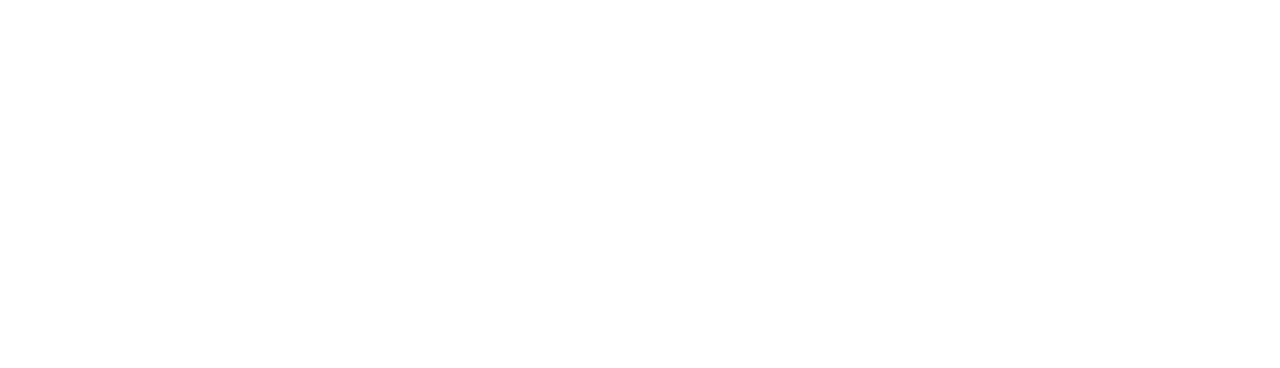
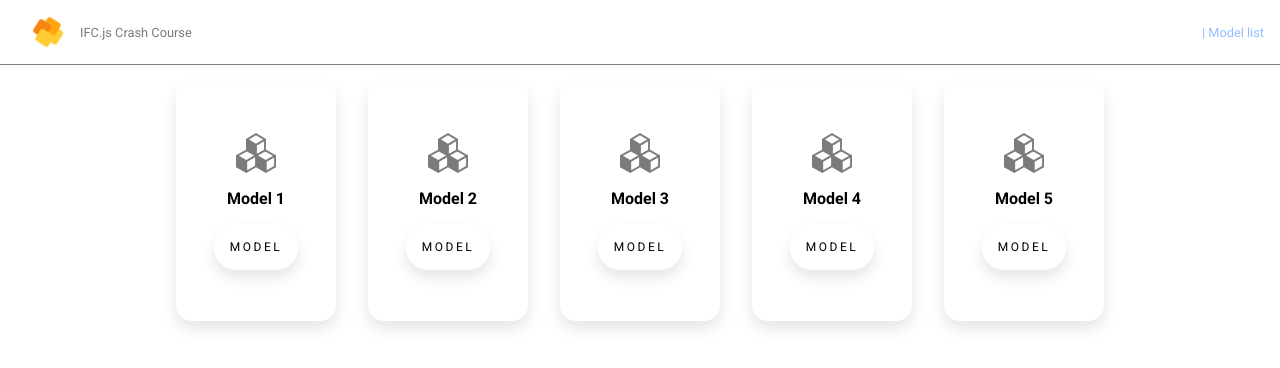
Before and after one commit to EscolaBrasileiraDeBIM/tooling-final-gabriel, a website with bundled scripts: page index.html in a window 1280 px wide. Built offline with nearby package versions, Linux system fonts and the light colour scheme.

Commit message:
Modificado index.html 	- Adicionado uma tela antes que mostra os projetos existentes
Novo arquivo model-viewer.html
	- A tela que mostra o projeto aberto selecionado na tela anterior de lista aberto

Modificado package.json
	- Mudou o path do index.js

Modificado style.css
	- Copiei o css do último desafio

Modificado bundle.js
	- Último build funcionando

Modificado index.js
	- Agora ele pega o id do projeto vindo a url
	- Pesquisa por esse id na lista de projetos
	- Usa a url desse projeto para a função loadIfc

Novo arquivo model-list.js
	- Copiei do último desafio

Novo arquivo projects.js
	- Lista com os projetos, a url aponta para o projeto IFC em data

Novos arquivos de suporte
	cube-logo.svg, favicon.ico, ifcjs-logo.svg, magnifier.svg, menu.svg, pencil.svg, scissors.svg

```diff
--- a/index.html
+++ b/index.html
@@ -1,15 +1,35 @@
 <!DOCTYPE html>
-<html>
+<html lang="en">
 <head>
-    <meta charset='utf-8'>
-    <meta http-equiv='X-UA-Compatible' content='IE=edge'>
-    <title>Page Title</title>
-    <meta name='viewport' content='width=device-width, initial-scale=1'>
-    <link rel='stylesheet' type='text/css' media='screen' href='style.css'>
-    <script src='main.js'></script>
+    <meta charset="UTF-8">
+    <meta http-equiv="X-UA-Compatible" content="IE=edge">
+    <meta name="viewport" content="width=device-width, initial-scale=1.0">
+    <title>IFC.js</title>
+    <link rel="icon" type="image/x-icon" href="./static/favicon.ico">
+    <link rel="stylesheet" href="style.css">
+    <link rel="preconnect" href="https://fonts.googleapis.com">
+    <link rel="preconnect" href="https://fonts.gstatic.com" crossorigin>
+    <link href="https://fonts.googleapis.com/css2?family=Roboto:wght@100;300;400;700&display=swap" rel="stylesheet">
 </head>
 <body>
-    <div id="viewer-container"></div>
-    <script type="module" src="./dist/bundle.js"></script>
+
+    <header>
+        <img class="spinning-logo" src="./static/ifcjs-logo.svg" alt="IFC.js logo">
+        <h3>IFC.js Crash Course</h3>
+        <h3>| Model list</h3>
+    </header>
+
+    <section id="projects-container" class="project-list">
+            <div class="card">
+                <svg xmlns="http://www.w3.org/2000/svg" width="24" height="24" viewBox="0 0 24 24">
+                    <path d="M18 10.031v-6.423l-6.036-3.608-5.964 3.569v6.499l-6 3.224v7.216l6.136 3.492 5.864-3.393 5.864 3.393 6.136-3.492v-7.177l-6-3.3zm-1.143.036l-4.321 2.384v-4.956l4.321-2.539v5.111zm-4.895-8.71l4.272 2.596-4.268 2.509-4.176-2.554 4.172-2.551zm-10.172 12.274l4.778-2.53 4.237 2.417-4.668 2.667-4.347-2.554zm4.917 3.587l4.722-2.697v5.056l-4.722 2.757v-5.116zm6.512-3.746l4.247-2.39 4.769 2.594-4.367 2.509-4.649-2.713zm9.638 6.323l-4.421 2.539v-5.116l4.421-2.538v5.115z"/>
+                </svg>
+                <h2>Sample project</h2>
+                <a class="button" href="./model-viewer.html">Model</a>
+            </div>
+
+    </section>
+    <script type="module" src="./src/model-list.js"></script>
+
 </body>
 </html>
--- a/package.json
+++ b/package.json
@@ -2,7 +2,7 @@
   "name": "tooling-final-gabriel",
   "version": "1.0.0",
   "description": "",
-  "main": "index.js",
+  "main": "./src/index.js",
   "scripts": {
     "build": "rollup -c",
     "watch": "rollup -c -w"
--- /dev/null
+++ b/src/model-list.js
@@ -0,0 +1,28 @@
+import { projects } from "./projects.js";
+
+// Get all cards
+const projectContainer = document.getElementById("projects-container");
+const projectCards = Array.from(projectContainer.children);
+
+const templateProjectCard = projectCards[0];
+
+const baseURL = './model-viewer.html';
+
+for(let project of projects) {
+
+    // Create a new card
+    const newCard = templateProjectCard.cloneNode(true);
+
+    // Add project name to card
+    const cardTitle = newCard.querySelector('h2');
+    cardTitle.textContent = project.name;
+
+    // Add project URL to card
+    const button = newCard.querySelector('a');
+    button.href = baseURL + `?id=${project.id}`;
+
+    // Add card to container
+    projectContainer.appendChild(newCard);
+}
+
+templateProjectCard.remove();
--- /dev/null
+++ b/src/projects.js
@@ -0,0 +1,27 @@
+export const projects = [
+    {
+        id: 1,
+        name: "Model 1",
+        url: "./data/01.ifc"
+    },
+    {
+        id: 2,
+        name: "Model 2",
+        url: "./data/02.ifc"
+    },
+    {
+        id: 3,
+        name: "Model 3",
+        url: "./data/03.ifc"
+    },
+    {
+        id: 4,
+        name: "Model 4",
+        url: "./data/04.ifc"
+    },
+    {
+        id: 5,
+        name: "Model 5",
+        url: "./data/05.ifc"
+    }
+];
--- a/style.css
+++ b/style.css
@@ -2,10 +2,197 @@
     margin: 0;
     padding: 0;
     box-sizing: border-box;
-}
+    font-family: "Roboto", sans-serif;
+
+    --light-gray: rgb(123, 123, 123);
+    --light-blue: #8dbafff0;
+    --translucent-white: rgba(255, 255, 255, 0.7);
+
+    --normal-shadow: 0px 8px 15px rgba(0, 0, 0, 0.1);
+    --blur-filter: blur(8px);
+  }
+
 
 #viewer-container{
     height: 100vh;
     width: 100vw;
     overflow: hidden;
 }
+
+header {
+    color: var(--light-gray);
+    padding: 1rem;
+    display: flex;
+    align-items: center;
+    border-bottom: 1px solid gray;
+  }
+
+  header *:last-child {
+    margin-left: auto;
+    color: var(--light-blue);
+  }
+
+  h2 {
+      font-size: 1rem;
+  }
+
+  h3 {
+    font-weight: 400;
+    font-size: 0.8rem;
+  }
+
+  p {
+      font-size: 12px;
+  }
+
+  a {
+      text-decoration: none;
+  }
+
+  iframe {
+      width: 100%;
+      height: 100vh;
+  }
+
+  .hide-overflow {
+      overflow: hidden;
+  }
+
+  .bottom {
+      bottom: 1rem;
+  }
+
+  .spinning-logo {
+    animation: logo-spin 8s infinite 0s cubic-bezier(0.38, 0.01, 0, 0.99);
+    width: 2rem;
+    height: 2rem;
+    margin: 0 1rem;
+    transition: all 0.3s ease 0s;
+  }
+
+  @keyframes logo-spin {
+    0% {
+      transform: rotate(0deg);
+    }
+    25% {
+      transform: rotate(90deg);
+    }
+    50% {
+      transform: rotate(180deg);
+    }
+    75% {
+      transform: rotate(270deg);
+    }
+    100% {
+      transform: rotate(0deg);
+    }
+  }
+
+  .project-list {
+      display: flex;
+      flex-wrap: wrap;
+      justify-content: center;
+  }
+
+  .toolbar {
+    display: flex;
+    flex-direction: row;
+  }
+
+  .toolbar a {
+    margin: 0.5rem;
+  }
+
+  /* From uiverse.io by @fanishah */
+  .card {
+      margin: 1rem;
+      min-width: 10rem;
+      max-width: 20rem;
+      height: 15rem;
+      background-color: #ffffff;
+      border-radius: 1rem;
+      transition: all 0.15s ease-in;
+      box-shadow: var(--normal-shadow);
+      display: flex;
+      flex-direction: column;
+      justify-content: center;
+      align-items: center;
+    }
+
+    .card * {
+      margin: 0.5rem 0;
+    }
+
+    .card svg {
+      fill: var(--light-gray);
+      width: 2.5rem;
+      height: 2.5rem;
+    }
+
+    .card .button {
+      padding: 1rem;
+    }
+
+    .card:hover {
+      transform: translateY(-1.5rem);
+      border: var(--light-blue) 0.1em solid;
+      border-radius: 2.5rem 0 2.5rem 0;
+      cursor: pointer;
+    }
+
+    .card:hover svg,.card:hover h2  {
+      fill: var(--light-blue);
+      color: var(--light-blue);
+    }
+
+    /* From uiverse.io */
+  .button {
+      padding: 0.7rem;
+      font-size: 12px;
+      text-transform: uppercase;
+      letter-spacing: 2.5px;
+      font-weight: 500;
+      color: #000;
+      background: var(--translucent-white);
+      backdrop-filter: var(--blur-filter);
+      border: none;
+      border-radius: 45px;
+      box-shadow: 0px 8px 15px rgba(0, 0, 0, 0.1);
+      transition: all 0.3s ease 0s;
+      cursor: pointer;
+      outline: none;
+      display: flex;
+      align-items: center;
+      width: fit-content;
+    }
+
+    .button:hover {
+      background-color: var(--light-blue);
+      box-shadow: 0px 15px 20px rgba(46, 104, 229, 0.4);
+      color: #fff;
+      fill: #fff;
+      transform: translateY(-7px);
+    }
+
+    .button:active {
+      transform: translateY(-1px);
+    }
+
+    .simple-card-container {
+          display: flex;
+          justify-content: center;
+          position: absolute;
+          width: 100%;
+    }
+
+    /* From uiverse.io by @adamgiebl */
+  .simple-card {
+      margin: 1rem;
+      z-index: 1;
+      width: 190px;
+      padding: 1rem;
+      border-radius: 1rem;
+      background: var(--translucent-white);
+      box-shadow: var(--normal-shadow);
+      backdrop-filter: var(--blur-filter);
+     }
```
Also changed, not shown: model-viewer.html (added, +34 -0 lines), src/index.js (+9 -2 lines), static/cube-logo.svg (added), static/favicon.ico (added), static/ifcjs-logo.svg (added), static/magnifier.svg (added), static/menu.svg (added), static/pencil.svg (added), static/scissors.svg (added), 1 other file.
